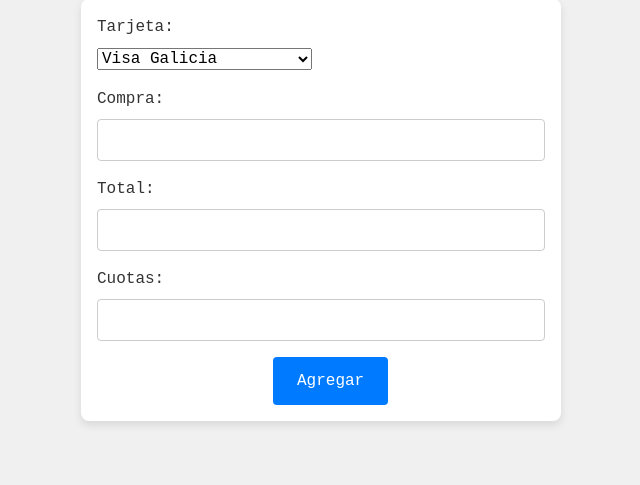
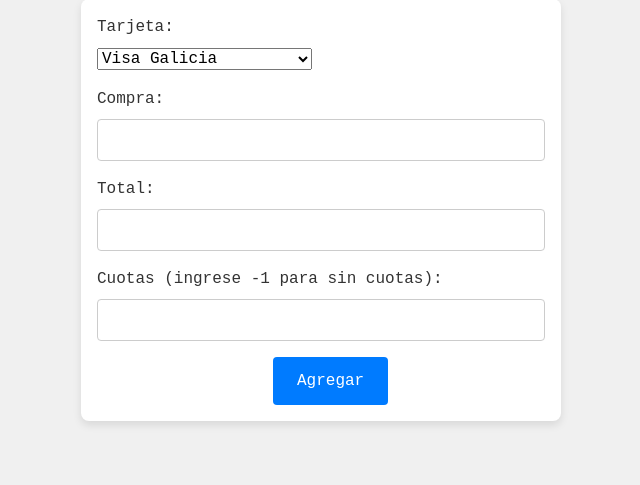
Before and after one commit to Ivanknop/controlador_tarjetas, a Flask app: page /add in a window 1280 px wide. Shown: the part 198-683 px from the top of the page, without its empty margins (319-959 px from the left). Run offline with Flask 3, Linux system fonts and the light colour scheme; data comes from the database, SQL or seed files in the repository; some libraries are stand-ins or nearby versions.

Commit message:
agregando debitos permanentes

```diff
--- a/app/app.py
+++ b/app/app.py
@@ -34,10 +34,14 @@ class UsoTarjeta(db.Model):
         self.monto_cuota = self.get_valor_cuota()
 
     def get_valor_cuota(self):
+        if self.pendientes == -1:
+            return self.total
         return round(self.total / self.cuotas, 2)
 
     def pago_cuota(self):
-        if self.pendientes > 0:
+        if self.pendientes == -1:
+            self.saldo = self.total
+        elif self.pendientes > 0:
             self.pendientes -= 1
             self.saldo -= self.get_valor_cuota()
 
@@ -58,21 +62,31 @@ def crear_tarjetas():
 def index():
     tarjetas = Tarjeta.query.all()
     compras_por_tarjeta = {}
+
     for tarjeta in tarjetas:
-        compras = UsoTarjeta.query.filter_by(tarjeta=tarjeta.nombre).filter(UsoTarjeta.pendientes > 0).all()
+        compras = UsoTarjeta.query.filter_by(tarjeta=tarjeta.nombre).filter(  (UsoTarjeta.pendientes > 0) | (UsoTarjeta.pendientes == -1)).all()
         if compras:
             compras_por_tarjeta[tarjeta.nombre] = compras
-    subtotales_mensuales = {tarjeta: round(sum(compra.monto_cuota for compra in compras), 2) for tarjeta, compras in compras_por_tarjeta.items()}
 
-    # Calcular el monto total a pagar por todas las cuotas pendientes por tarjeta
+    subtotales_mensuales = {}
+    for tarjeta, compras in compras_por_tarjeta.items():
+        subtotal_mensual = 0
+        for compra in compras:
+            if compra.cuotas == -1:
+                # Si no tiene cuotas, se cuenta el total como gasto mensual
+                subtotal_mensual += compra.saldo
+            else:
+                # Si tiene cuotas, se cuenta el monto de cada cuota
+                subtotal_mensual += compra.monto_cuota
+        subtotales_mensuales[tarjeta] = round(subtotal_mensual, 2)
+
     total_pagar = round(sum(
         compra.monto_cuota * compra.pendientes
         for compras in compras_por_tarjeta.values()
         for compra in compras
     ), 2)
 
-    mensual_pagar = round(sum(
-        compra.monto_cuota for compras in compras_por_tarjeta.values() for compra in compras), 2)
+    mensual_pagar = round(sum(compra.monto_cuota for compras in compras_por_tarjeta.values() for compra in compras), 2)
 
     return render_template(
         'index.html',
--- a/app/static/style.css
+++ b/app/static/style.css
@@ -54,7 +54,7 @@ footer p, .icon {
 }
 
 table {
-    width: 100%; /* Asegura que la tabla ocupe el 100% del ancho */
+    width: 100%;
     border-collapse: collapse;
     margin-top: 0.1em;
 }
@@ -72,10 +72,10 @@ th {
 }
 
 td {
-    width: 100%; /* Asegura que cada celda ocupe todo el espacio disponible */
+    width: 100%;
 }
 .tarjeta-section {
-    width: 100%; /* Ocupa el 100% del ancho del contenedor padre */
+    width: 100%;
     margin-bottom: 1em;
     overflow: auto; /* Para asegurar que el contenido se ajuste si es necesario */
 }
@@ -83,7 +83,7 @@ td {
 .tarjeta-table {
     display: none; /* Oculto por defecto */
     margin-top: 10px;
-    width: 100%; /* Asegura que la tabla ocupe el 100% del ancho */
+    width: 100%;
     transition: all 0.3s ease-in-out; /* Transición suave para la visualización */
 }
 
--- a/app/templates/add.html
+++ b/app/templates/add.html
@@ -19,7 +19,7 @@
             <input type="number" name="total" id="total" required>
         </div>
         <div class="form-group">
-            <label for="cuotas">Cuotas:</label>
+            <label for="cuotas">Cuotas (ingrese -1 para sin cuotas):</label>
             <input type="number" name="cuotas" id="cuotas" required>
         </div>
         <button class="add-button" type="submit">Agregar</button>
--- a/app/templates/index.html
+++ b/app/templates/index.html
@@ -24,7 +24,7 @@
                 <tr>
                     <td>{{ compra.compra }}</td>
                     <td>{{ compra.total }}</td>
-                    <td>{{ compra.cuotas }}</td>
+                    <td>{{ 'Infinito' if compra.cuotas == -1 else compra.cuotas}}</td>
                     <td>{{ compra.pendientes }}</td>
                     <td>{{ compra.saldo }}</td>
                 </tr>
@@ -41,7 +41,7 @@
     function toggleTable(id) {
         var table = document.getElementById(id);
         if (table.style.display === "none" || table.style.display === "") {
-            table.style.display = "table";
+            table.style.display = "block";
         } else {
             table.style.display = "none";
         }
```
